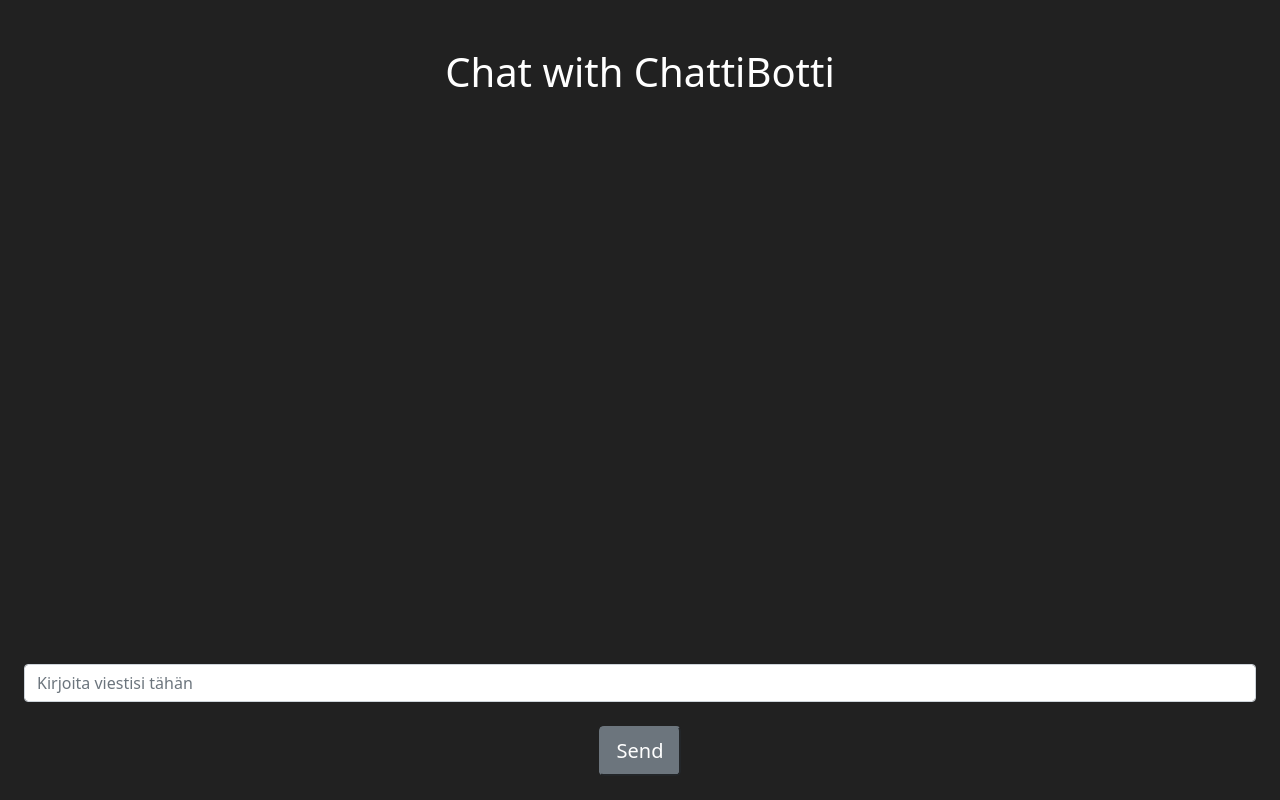
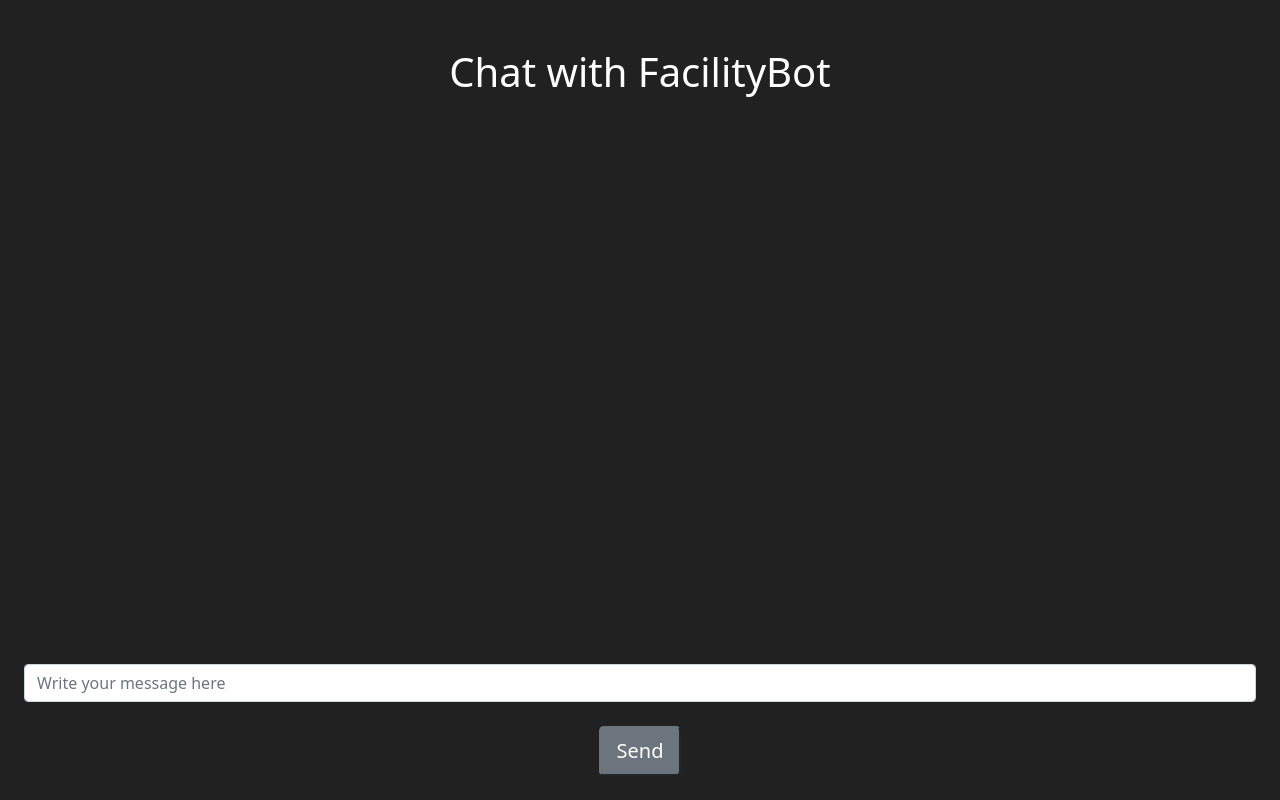
Before and after one commit to Wiltzsu/chatbot, a Flask app: page / in a window 1280 px wide. Run offline with Flask 3, Linux system fonts and the light colour scheme; some libraries are stand-ins or nearby versions.

Commit message:
translating

```diff
--- a/app.py
+++ b/app.py
@@ -27,14 +27,6 @@ chatbot = ChatBot(
 
 # Define a conversation array to train the chatbot in English
 conversation = [
-	"Hello",
-	"Hi!",
-	"How are you?",
-	"I am good, how are you?",
-	"What is your name",
-	"My name is FacilityBot",
-	"Can you help me",
-	"What kind of help do you need?",
 ]
 
 def hash_conversation(conversation):
--- a/templates/ui.html
+++ b/templates/ui.html
@@ -3,7 +3,7 @@
 <head>
     <meta charset="UTF-8">
     <meta name="viewport" content="width=device-width, initial-scale=1.0">
-    <title>Chat with ChattiBotti</title>
+    <title>Chat with FacilityBot</title>
     <!-- Link Bootstrap CSS -->
     <link href="https://cdn.jsdelivr.net/npm/bootstrap@5.0.2/dist/css/bootstrap.min.css" rel="stylesheet">
     <!--CSS-->
@@ -12,17 +12,16 @@
 <body>
     <div class="container-fluid">
         <div class="row justify-content-center mt-5">
-            <h1 class="text-center">Chat with ChattiBotti</h1>
+            <h1 class="text-center">Chat with FacilityBot</h1>
             <div id="chat-container" class="col-md-8">
 
             </div>
         </div>
     </div>
     <form id="chat-form" class="fixed-bottom m-4">
-        <input type="text" id="user-input" name="user_input" class="form-control mb-4 mt-4 col-mb-4" placeholder="Kirjoita viestisi tähän">
+        <input type="text" id="user-input" name="user_input" class="form-control mb-4 mt-4 col-mb-4" placeholder="Write your message here">
         <button type="submit" class="btn-lg btn-secondary mx-auto d-block">Send</button>
     </form>
-
 
     <!-- Link Bootstrap JS and Fetch API Polyfill for Older Browsers -->
     <script src="https://cdn.jsdelivr.net/npm/@popperjs/core@2.9.3/dist/umd/popper.min.js"></script>
```
Also changed, not shown: 2 other files.
